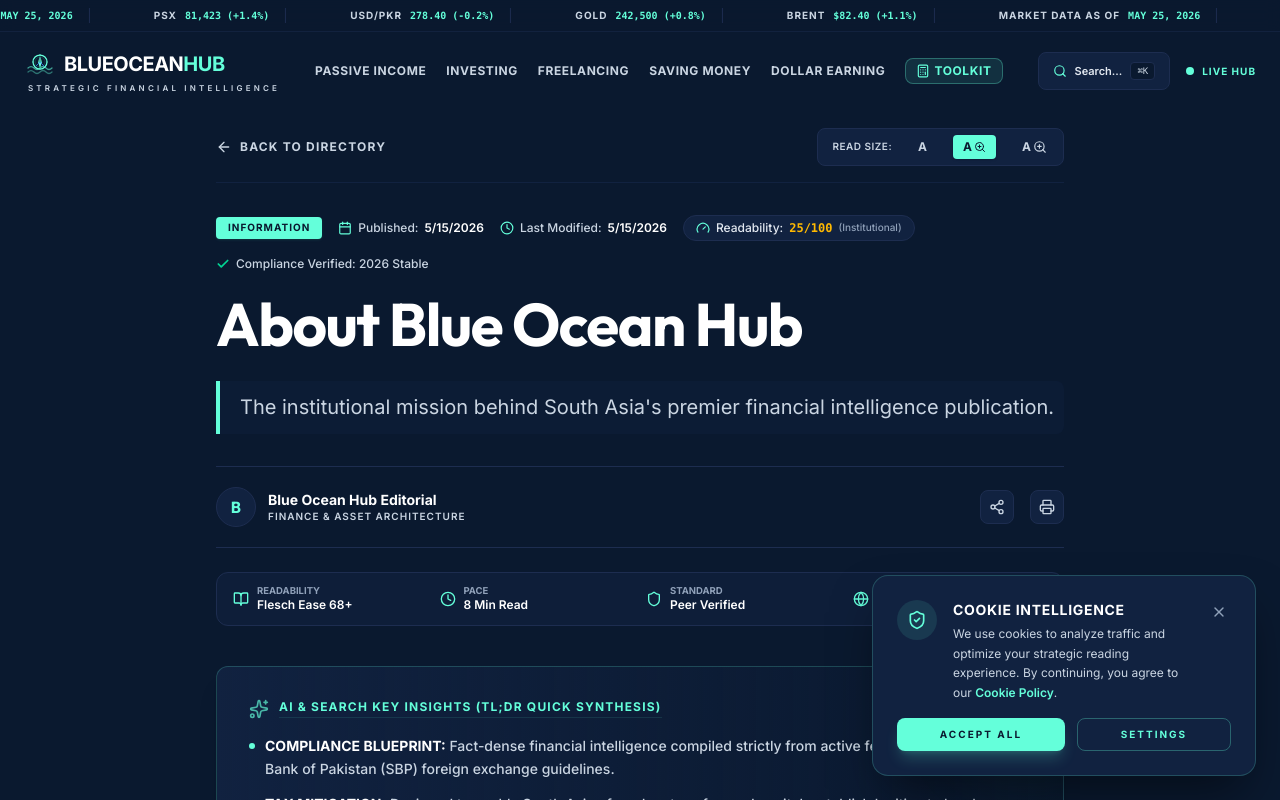
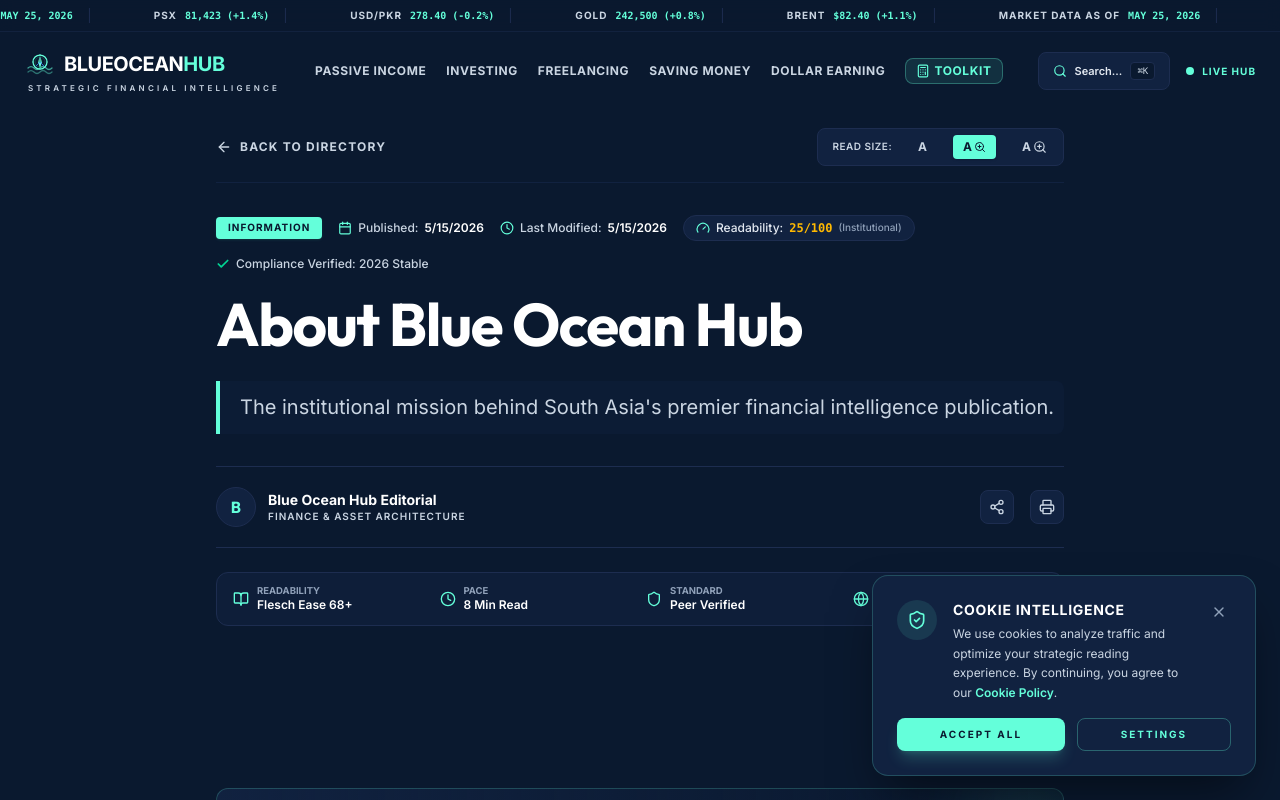
Before and after one commit to FazalShahidLatif/blue-ocean-hub, a React (Vite) app: page /page/about-us in a window 1280 px wide. Shown: the top 800 px of the page. Built offline with nearby package versions, Linux system fonts and the light colour scheme.

Commit message:
feat(ads): add Adsterra leaderboard ad (728x90) to article pages
- Added leaderboard zone to AdsterraSlot component
- Placed leaderboard after article header, before content
- Key: 347d90a7831c45b3945479858043a89c

```diff
--- a/src/components/AdsterraSlot.tsx
+++ b/src/components/AdsterraSlot.tsx
@@ -1,13 +1,14 @@
 import { useEffect, useRef, useState } from "react";
 
 interface AdsterraSlotProps {
-  zone: "rectangle" | "skyscraper";
+  zone: "rectangle" | "skyscraper" | "leaderboard";
   containerId: string;
 }
 
 const ZONE_KEYS: Record<string, { key: string; width: number; height: number }> = {
   rectangle: { key: "18e900a72b10163fd02748af2dead7ab", width: 300, height: 250 },
   skyscraper: { key: "1a3486e574702c647fa882e16155e922", width: 160, height: 600 },
+  leaderboard: { key: "347d90a7831c45b3945479858043a89c", width: 728, height: 90 },
 };
 
 const SCRIPT_URL = "https://ballisticcomainvitation.com/${key}/invoke.js";
--- a/src/components/ArticleView.tsx
+++ b/src/components/ArticleView.tsx
@@ -542,6 +542,11 @@ export default function ArticleView() {
           </div>
         </header>
 
+        {/* Adsterra Leaderboard Ad */}
+        <div className="mb-8 flex justify-center">
+          <AdsterraSlot zone="leaderboard" containerId="adsterra-leaderboard-article" />
+        </div>
+
         {/* 1. GEO Pillar: Sparkling AI SGE Quick Synthesis Capsule */}
         <div className="mb-10 p-6 md:p-8 rounded-xl bg-gradient-to-r from-ocean-900 to-ocean-850 border border-cyan/20 relative overflow-hidden shadow-xl">
               <div className="absolute right-0 top-0 translate-x-8 -translate-y-8 w-32 h-32 bg-cyan/10 rounded-full blur-2xl pointer-events-none" />
```
